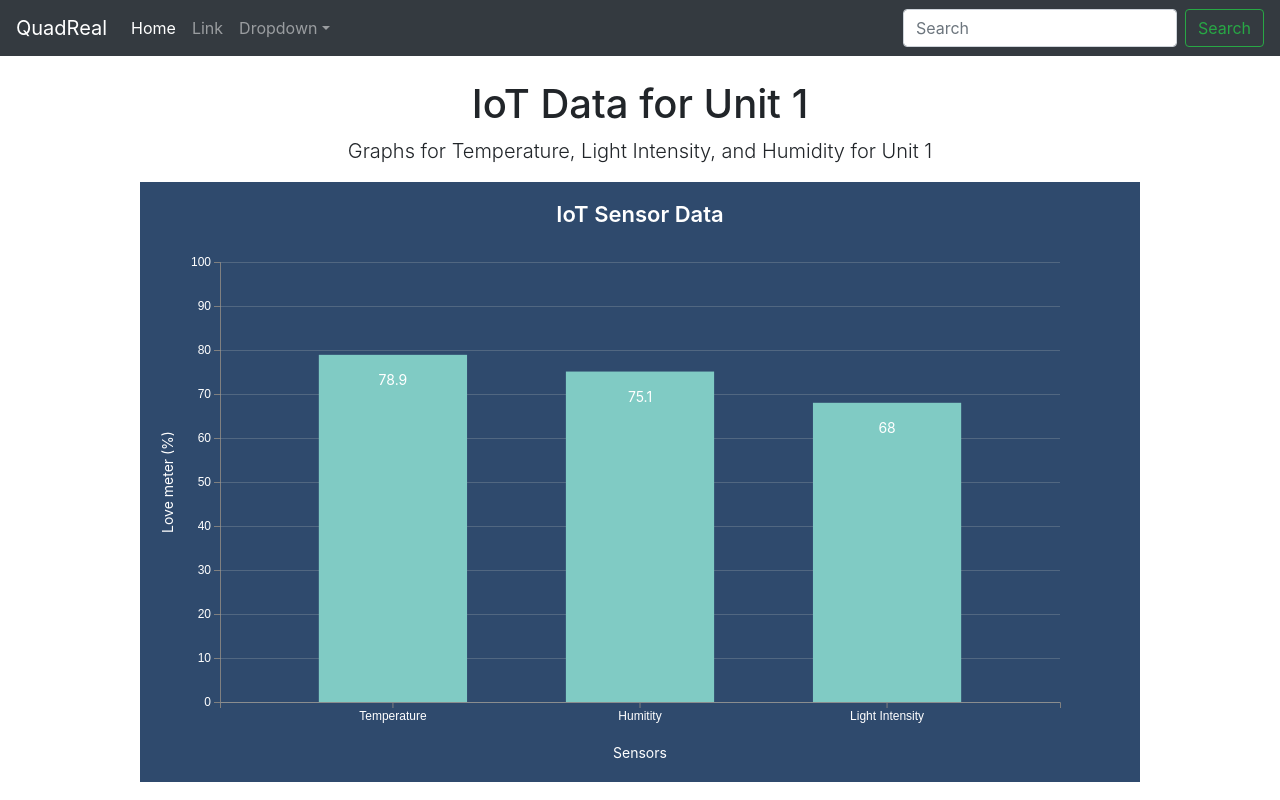
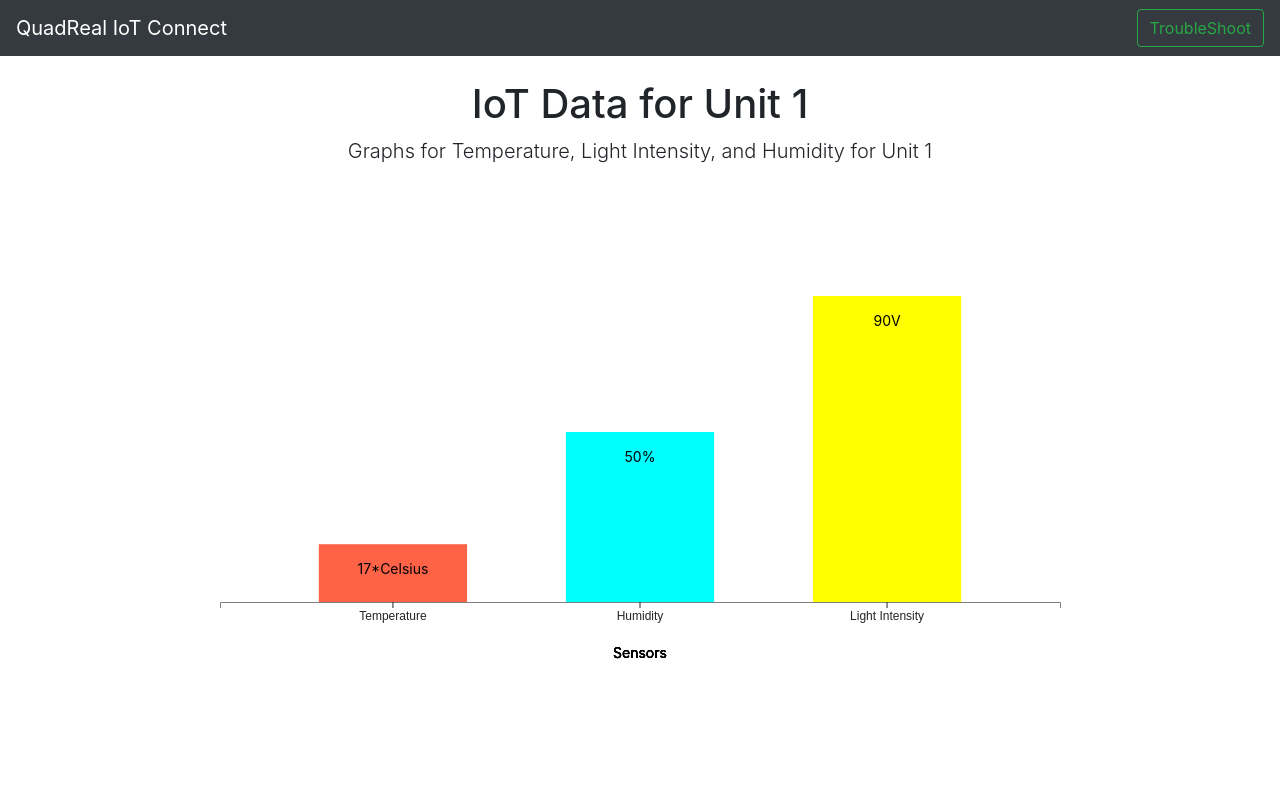
Before and after one commit to Farwhyn/thinktech_iot, a plain HTML site: page index.html in a window 1280 px wide. Drawn offline with nearby package versions, Linux system fonts and the light colour scheme.

Commit message:
added basic layout

```diff
--- a/css/main.css
+++ b/css/main.css
@@ -12,9 +12,8 @@ div#layout {
 
   div#container {
     width: 1000px;
-    height: 600px;
+    height: 500px;
     margin: auto;
-    background-color: #2F4A6D;
   }
 
   svg {
@@ -22,28 +21,16 @@ div#layout {
     height: 100%;
   }
 
-  .bar {
-    fill: #80cbc4;
-  }
+
 
   text {
     font-size: 12px;
-    fill: #fff;
   }
 
   path {
     stroke: gray;
   }
 
-  line {
-    stroke: gray;
-  }
-
-  line#limit {
-    stroke: #FED966;
-    stroke-width: 3;
-    stroke-dasharray: 3 6;
-  }
 
   .grid path {
     stroke-width: 0;
--- a/index.html
+++ b/index.html
@@ -17,32 +17,18 @@
 
   <body>
     <nav class="navbar navbar-expand-md navbar-dark bg-dark fixed-top">
-      <a class="navbar-brand" href="#">QuadReal</a>
+      <a class="navbar-brand" href="#">QuadReal IoT Connect</a>
       <button class="navbar-toggler" type="button" data-toggle="collapse" data-target="#navbarsExampleDefault" aria-controls="navbarsExampleDefault" aria-expanded="false" aria-label="Toggle navigation">
         <span class="navbar-toggler-icon"></span>
       </button>
 
       <div class="collapse navbar-collapse" id="navbarsExampleDefault">
         <ul class="navbar-nav mr-auto">
-          <li class="nav-item active">
-            <a class="nav-link" href="#">Home <span class="sr-only">(current)</span></a>
-          </li>
-          <li class="nav-item">
-            <a class="nav-link" href="#">Link</a>
-          </li>
-          <li class="nav-item dropdown">
-            <a class="nav-link dropdown-toggle" href="http://example.com" id="dropdown01" data-toggle="dropdown" aria-haspopup="true" aria-expanded="false">Dropdown</a>
-            <div class="dropdown-menu" aria-labelledby="dropdown01">
-              <a class="dropdown-item" href="#">Action</a>
-              <a class="dropdown-item" href="#">Another action</a>
-              <a class="dropdown-item" href="#">Something else here</a>
-            </div>
-          </li>
+
         </ul>
-        <form class="form-inline my-2 my-lg-0">
-          <input class="form-control mr-sm-2" type="text" placeholder="Search" aria-label="Search">
-          <button class="btn btn-outline-success my-2 my-sm-0" type="submit">Search</button>
-        </form>
+
+        <button class="btn btn-outline-success my-2 my-sm-0" id="graph-start">TroubleShoot</button>
+
       </div>
     </nav>
 
--- a/js/graphs.js
+++ b/js/graphs.js
@@ -1,34 +1,18 @@
-const sample = [
-    {
-      sensor: 'Temperature',
-      value: 78.9,
-      color: '#000000'
-    },
-    {
-      sensor: 'Humitity',
-      value: 75.1,
-      color: '#00a2ee'
-    },
-    {
-      sensor: 'Light Intensity',
-      value: 68.0,
-      color: '#fbcb39'
-    }
-  ];
-
+function init(newdata) {
   const svg = d3.select('svg');
+  svg.selectAll('g').remove();
   const svgContainer = d3.select('#container');
 
   const margin = 80;
   const width = 1000 - 2 * margin;
-  const height = 600 - 2 * margin;
+  const height = 500 - 2 * margin;
 
   const chart = svg.append('g')
     .attr('transform', `translate(${margin}, ${margin})`);
 
   const xScale = d3.scaleBand()
     .range([0, width])
-    .domain(sample.map((s) => s.sensor))
+    .domain(newdata.map((s) => s.sensor))
     .padding(0.4)
 
   const yScale = d3.scaleLinear()
@@ -39,34 +23,26 @@ const sample = [
   // const makeXLines = () => d3.axisBottom()
   //   .scale(xScale)
 
-  const makeYLines = () => d3.axisLeft()
-    .scale(yScale)
+  /* const makeYLines = () => d3.axisLeft()
+    .scale(yScale) */
 
   chart.append('g')
     .attr('transform', `translate(0, ${height})`)
     .call(d3.axisBottom(xScale));
 
-  chart.append('g')
-    .call(d3.axisLeft(yScale));
+ /*  chart.append('g')
+    .call(d3.axisLeft(yScale)); */
 
-  // vertical grid lines
-  // chart.append('g')
-  //   .attr('class', 'grid')
-  //   .attr('transform', `translate(0, ${height})`)
-  //   .call(makeXLines()
-  //     .tickSize(-height, 0, 0)
-  //     .tickFormat('')
-  //   )
 
-  chart.append('g')
+/*   chart.append('g')
     .attr('class', 'grid')
     .call(makeYLines()
       .tickSize(-width, 0, 0)
       .tickFormat('')
-    )
+    ) */
 
   const barGroups = chart.selectAll()
-    .data(sample)
+    .data(newdata)
     .enter()
     .append('g')
 
@@ -77,6 +53,7 @@ const sample = [
     .attr('y', (g) => yScale(g.value))
     .attr('height', (g) => height - yScale(g.value))
     .attr('width', xScale.bandwidth())
+    .attr('fill', (g) => g.color)
     .on('mouseenter', function (actual, i) {
       d3.selectAll('.value')
         .attr('opacity', 0)
@@ -90,18 +67,18 @@ const sample = [
 
       const y = yScale(actual.value)
 
-      line = chart.append('line')
+      /* line = chart.append('line')
         .attr('id', 'limit')
         .attr('x1', 0)
         .attr('y1', y)
         .attr('x2', width)
-        .attr('y2', y)
+        .attr('y2', y) */
 
-      barGroups.append('text')
+      /* barGroups.append('text')
         .attr('class', 'divergence')
         .attr('x', (a) => xScale(a.sensor) + xScale.bandwidth() / 2)
         .attr('y', (a) => yScale(a.value) + 30)
-        .attr('fill', 'white')
+        .attr('fill', 'black')
         .attr('text-anchor', 'middle')
         .text((a, idx) => {
           const divergence = (a.value - actual.value).toFixed(1)
@@ -111,7 +88,7 @@ const sample = [
           text += `${divergence}%`
 
           return idx !== i ? text : '';
-        })
+        }) */
 
     })
     .on('mouseleave', function () {
@@ -135,18 +112,24 @@ const sample = [
     .attr('x', (a) => xScale(a.sensor) + xScale.bandwidth() / 2)
     .attr('y', (a) => yScale(a.value) + 30)
     .attr('text-anchor', 'middle')
+    .attr('fill', 'black')
     .text((a) => {
-        return `${a.value}`
+      if(a.sensor === "Temperature")
+        return a.value + "*Celsius"
+      else if(a.sensor === "Humidity")
+        return a.value + "%";
+      else
+        return a.value + "V";
     })
 
-  svg
+ /*  svg
     .append('text')
     .attr('class', 'label')
     .attr('x', -(height / 2) - margin)
     .attr('y', margin / 2.4)
     .attr('transform', 'rotate(-90)')
     .attr('text-anchor', 'middle')
-    .text('Love meter (%)')
+    .text('Love meter (%)') */
 
   svg.append('text')
     .attr('class', 'label')
@@ -155,9 +138,41 @@ const sample = [
     .attr('text-anchor', 'middle')
     .text('Sensors')
 
-  svg.append('text')
+/*   svg.append('text')
     .attr('class', 'title')
     .attr('x', width / 2 + margin)
     .attr('y', 40)
     .attr('text-anchor', 'middle')
-    .text('IoT Sensor Data')
+    .text('IoT Sensor Data')*/
+  }
+
+
+  function generateRandomData() {
+    var sample = [
+      {
+        sensor: 'Temperature',
+        value: random(10, 30),
+        color: '#FF6347'
+      },
+      {
+        sensor: 'Humidity',
+        value: random(40, 60),
+        color: '#00FFFF'
+      },
+      {
+        sensor: 'Light Intensity',
+        value: random(70, 100),
+        color: '#FFFF00'
+      }
+    ];
+    return sample;
+  }
+
+  function random(min, max) {
+    return Math.floor(Math.random() * (max - min + 1)) + min;
+  }
+
+setInterval(function() {
+  var newdata = generateRandomData();
+  init(newdata);
+}, 1000);
```
